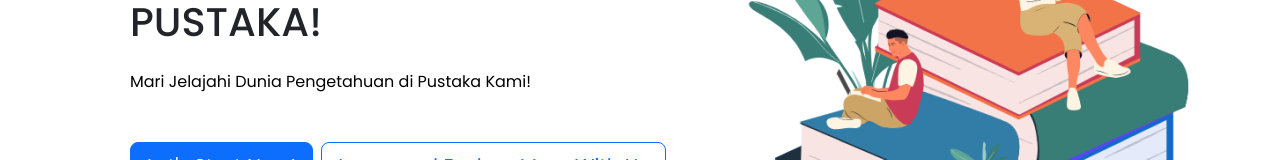
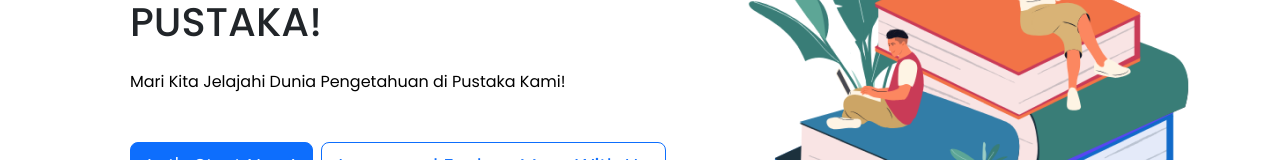
Before and after one commit to Agusprab/Pustaka_Capstone, a React (Vite) app: page / in a window 1280 px wide. Shown: the part 305-465 px from the top of the page. Built offline with nearby package versions, Linux system fonts and the light colour scheme.

Commit message:
perubahan pustaka

```diff
--- a/src/pages/LandingPage.jsx
+++ b/src/pages/LandingPage.jsx
@@ -27,7 +27,7 @@ function LandingPage() {
                     <span className="text-indigo">PUSTAKA</span>!
                   </h1>
                   <p className="mt-4 text-4xl text-black">
-                    Mari Jelajahi Dunia Pengetahuan di Pustaka Kami!
+                    Mari Kita Jelajahi Dunia Pengetahuan di Pustaka Kami!
                   </p>
                   <div className="mt-5">
                     <button className="btn btn-lg btn-primary me-2">
```
